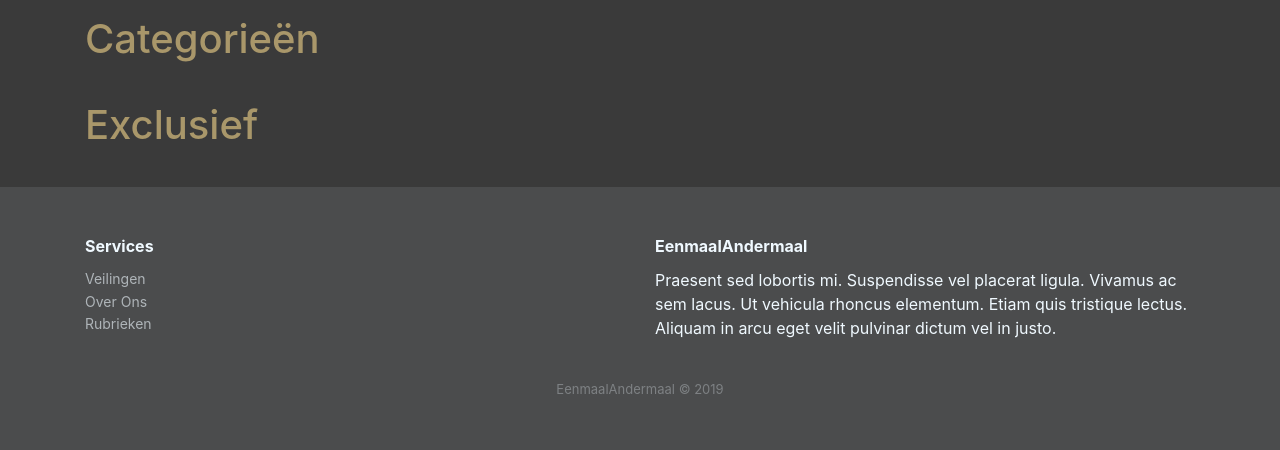
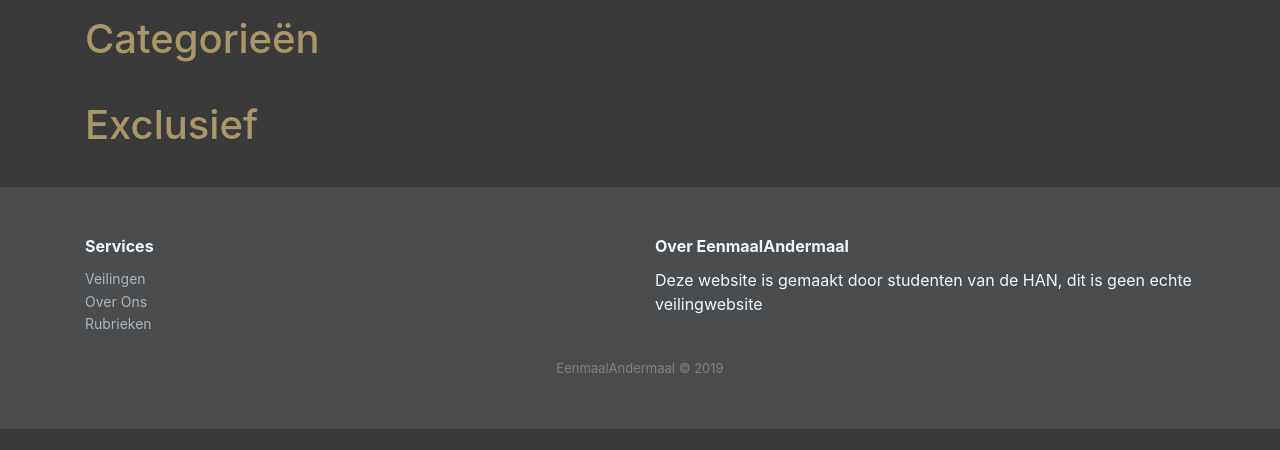
Before and after one commit to AaronThu/IProject, a PHP site: page /index.php in a window 1280 px wide. Shown: the part 479-929 px from the top of the page. After the commit the page ends 908 px from the top, so only its background shows below. Run offline with PHP 8.4, Linux system fonts and the light colour scheme; data that the repository does not hold is empty; a stand-in replaces the project's code that opens the database connection.

Commit message:
Update tekst van footer

```diff
--- a/Website/includes/footer.php
+++ b/Website/includes/footer.php
@@ -14,8 +14,8 @@
                     </ul>
                 </div>
                 <div class="col-sm-6">
-                    <h3>EenmaalAndermaal</h3>
-                    <p>Praesent sed lobortis mi. Suspendisse vel placerat ligula. Vivamus ac sem lacus. Ut vehicula rhoncus elementum. Etiam quis tristique lectus. Aliquam in arcu eget velit pulvinar dictum vel in justo.</p>
+                    <h3>Over EenmaalAndermaal</h3>
+                    <p>Deze website is gemaakt door studenten van de HAN, dit is geen echte veilingwebsite </p>
                 </div>
             </div>
             <p class="copyright">EenmaalAndermaal © 2019</p>
```
